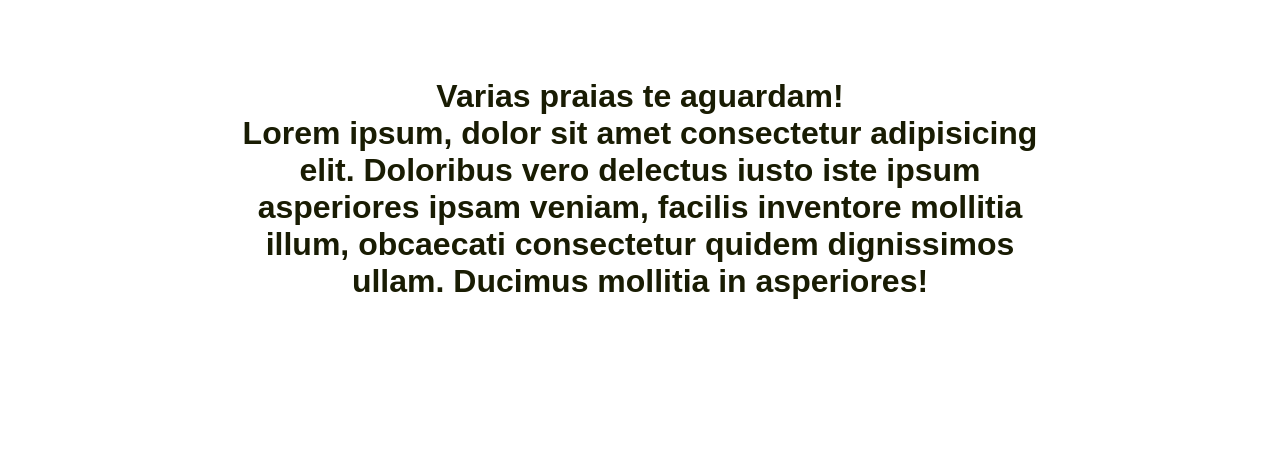
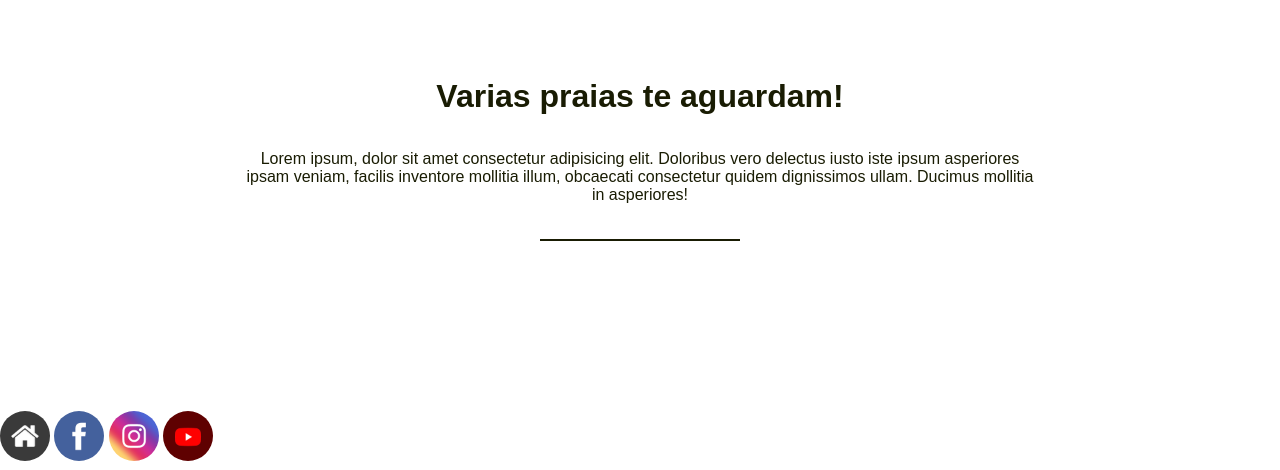
Before and after one commit to guiialm/volitora, a plain HTML site: page index.html in a window 1280 px wide. Shown: the part 841-1311 px from the top of the page. Drawn offline with Linux system fonts and the light colour scheme.

Commit message:
icones adicionados

```diff
--- a/estilos.css
+++ b/estilos.css
@@ -82,6 +82,7 @@ a :hover{
     background-image: url(imagens/imagenseditadas/barco01.jpg);
     background-position: center center;
     background-size: cover;
+    background-attachment: fixed;
     max-width: 100%;
     height: 100vh;
     display: flex;
@@ -188,3 +189,15 @@ a :hover{
     max-width: 800px;
     margin-bottom: 35px;
 }
+.volitora hr{
+    width: 200px;
+    height: 2px;
+    background-color: #191c03;
+    margin-bottom: 70px;
+    border: none;
+}
+.icones img{
+    text-align: center;
+    width: 50px;
+    border-radius: 50%;
+}
--- a/index.html
+++ b/index.html
@@ -33,16 +33,21 @@
     </section>
 
     <section class="volitora">
-        <h3>
-            Varias praias te aguardam!
+        <h3>Varias praias te aguardam!</h3>
             <p>
                 Lorem ipsum, dolor sit amet consectetur adipisicing elit. Doloribus vero delectus iusto iste ipsum asperiores ipsam veniam, facilis inventore mollitia illum, obcaecati consectetur quidem dignissimos ullam. Ducimus mollitia in asperiores!
             </p>
-        </h3>
+            <hr>
+
     </section>
 
     <footer>
-
+       <section class="icones">
+        <img src="imagens/logo-home.jpg" alt="home">
+        <img src="imagens/logo-facebook.jpg" alt="facebook">
+        <img src="imagens/logo-instagram.jpg" alt="instagram">
+        <img src="imagens/logo-youtube.jpg" alt="logo-youtube">
+       </section>
     </footer>
 </body>
 </html>
```
